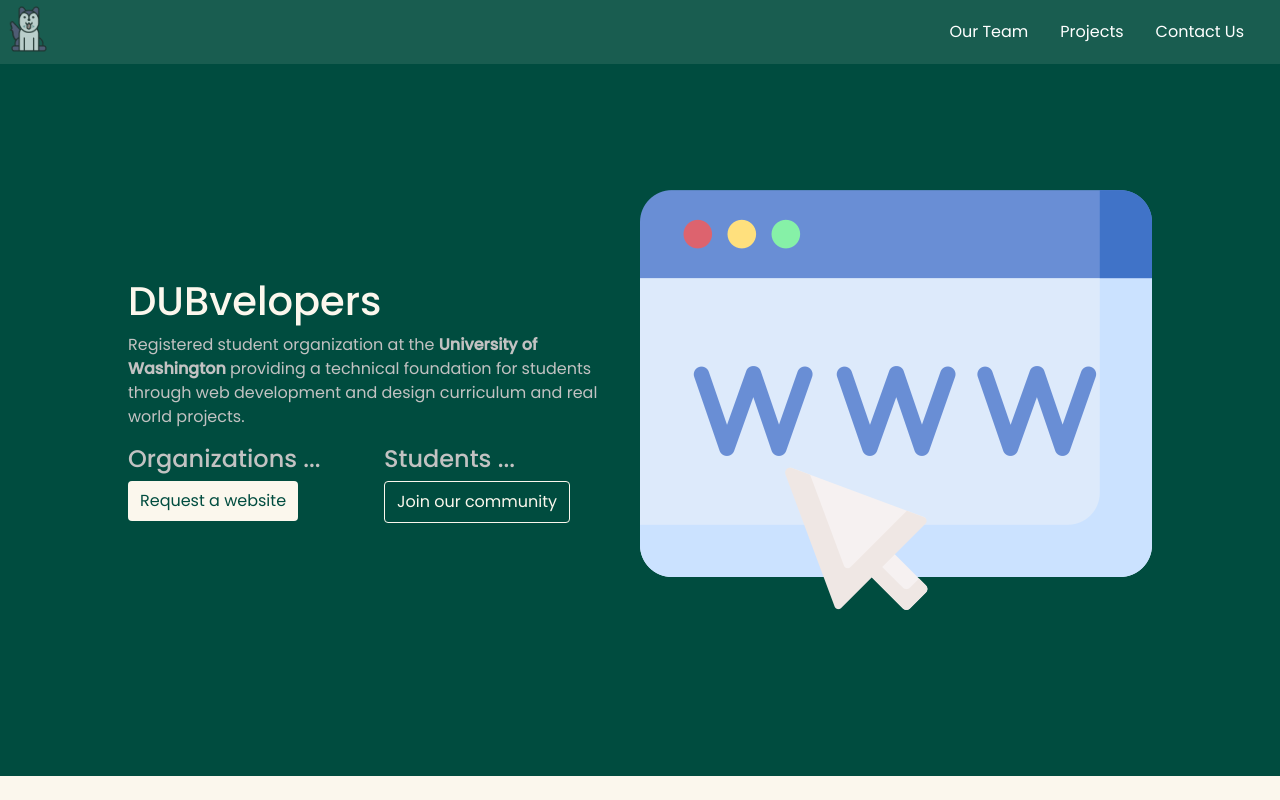
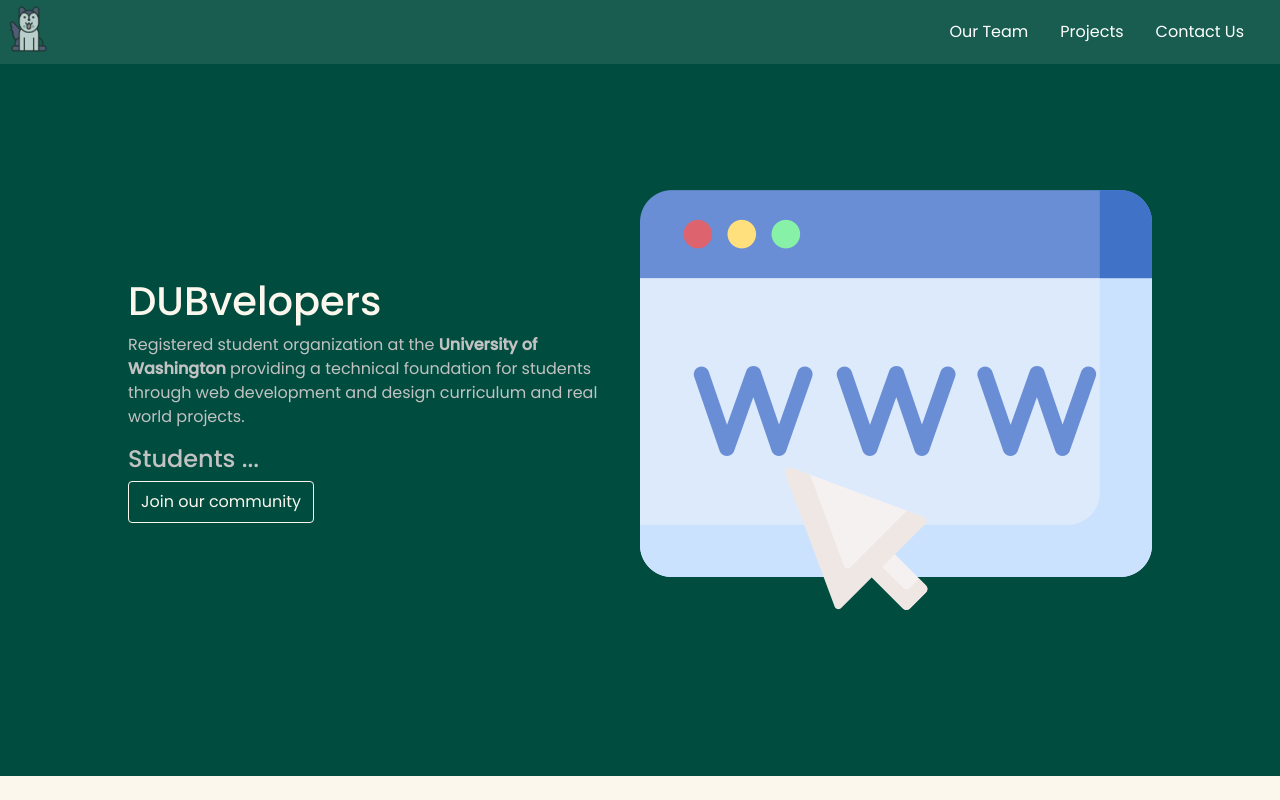
Before and after one commit to DUBvelopers/dubvelopers-site, a React (Create React App) app: page / in a window 1280 px wide. Shown: the top 800 px of the page. Built offline with nearby package versions, Linux system fonts and the light colour scheme.

Commit message:
Contact form works!

```diff
--- a/src/pages/Contact/Contact.js
+++ b/src/pages/Contact/Contact.js
@@ -27,7 +27,7 @@
     const handleSubmit = event => {
         event.preventDefault();
 
-        emailjs.sendForm('', '', event.target, '')
+        emailjs.sendForm("service_l6y2cjv", "template_1tq4beb", event.target, "gowIH7P83sDSmGBpM")
             .then((result) => {
                 alert('Your message has been received. Thank you.');
                 setName("");
@@ -55,8 +55,6 @@
                             <FormLabel>Name</FormLabel>
                             <FormControl
                                 name="from_name"
-                                /*size="lg"*/
-                                type="from_name"
                                 value={name}
                                 onChange={e => setName(e.target.value)}
                                 className={"form-input"}
@@ -68,8 +66,6 @@
                             <FormLabel>Email</FormLabel>
                             <FormControl
                                 name="reply_to"
-                                /*size="lg"*/
-                                type="reply_to"
                                 value={email}
                                 onChange={e => setEmail(e.target.value)}
                                 className={"form-input"}
--- a/src/pages/Footer/Footer.js
+++ b/src/pages/Footer/Footer.js
@@ -7,9 +7,9 @@
         <section className="footer">
             <p>Connect with us <span style={{color: "red"}}>&#10084;</span></p>
             <div className="socials">
-                <a href="https://github.com/DUBvelopers-UW"target="_blank" rel="noreferrer" ><FaGithub/></a>
-                <a href="https://discord.gg/FNgd38xhtf"target="_blank" rel="noreferrer" ><FaDiscord/></a>
-                <a href="https://www.instagram.com/dubvelopers_uw/"target="_blank" rel="noreferrer" ><FaInstagram/></a>
+                <a href="https://github.com/DUBvelopers-UW" target="_blank" rel="noreferrer" ><FaGithub/></a>
+                <a href="https://discord.gg/FNgd38xhtf" target="_blank" rel="noreferrer" ><FaDiscord/></a>
+                <a href="https://www.instagram.com/dubvelopers_uw/" target="_blank" rel="noreferrer" ><FaInstagram/></a>
             </div>
             <br/>
             <a href="https://www.flaticon.com/authors/freepik" target="_blank" rel="noreferrer" title="learn icons">
--- a/src/pages/Home/Home.js
+++ b/src/pages/Home/Home.js
@@ -14,13 +14,15 @@
                             a technical foundation for students through web development
                             and design curriculum and real world projects.</p>
                         <Row>
-                            <Col>
+                            {/*<Col>
                                 <h4>Organizations ...</h4>
                                 <button className="button1">Request a website</button>
-                            </Col>
+                            </Col>*/}
                             <Col>
                                 <h4>Students ...</h4>
-                                <button className="button2">Join our community</button>
+                                <a href="https://discord.gg/FNgd38xhtf" target="_blank" rel="noreferrer">
+                                    <button className="button2" href="https://discord.gg/FNgd38xhtf">Join our community</button>
+                                </a>
                             </Col>
                         </Row>
                     </Col>
@@ -40,7 +42,7 @@
                         <p>Sed ut perspiciatis unde omnis iste natus error sit voluptatem accusantium doloremque laudantium,
                             totam rem aperiam, eaque ipsa quae ab illo inventore
                             veritatis et quasi architecto beatae vitae dicta.</p>
-                        <a href="https://localhost:3000">Join us in designing &#8594;</a>
+                        <a href="https://discord.gg/FNgd38xhtf" target="_blank" rel="noreferrer">Join us in designing &#8594;</a>
                     </Col>
                 </Row>
 
@@ -50,7 +52,7 @@
                         <p>Sed ut perspiciatis unde omnis iste natus error sit voluptatem accusantium doloremque laudantium,
                             totam rem aperiam, eaque ipsa quae ab illo inventore
                             veritatis et quasi architecto beatae vitae dicta.</p>
-                        <a href="https://localhost:3000">Join us in developing &#8594;</a>
+                        <a href="https://discord.gg/FNgd38xhtf" target="_blank" rel="noreferrer">Join us in developing &#8594;</a>
                     </Col>
                     <Col className="img">
                         <img src={require("./images/coding.png")} alt="Img"/>
```
